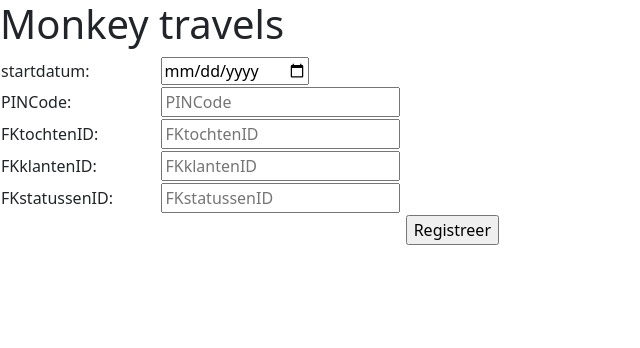
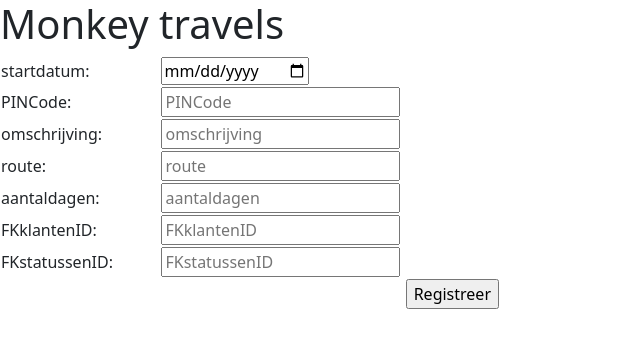
Before and after one commit to TheGamingBram/Project6DKTravels, a PHP site: page /boeking.php in a window 1280 px wide. Shown: the top 348 px of the page, without its empty margins (0-640 px from the left). Run offline with PHP 8.4, Linux system fonts and the light colour scheme; some libraries are stand-ins or nearby versions.

Commit message:
toevoegen boekingen

```diff
--- a/boeking.php
+++ b/boeking.php
@@ -21,8 +21,16 @@
                             <td><input type="text" placeholder="PINCode" name="PINCode" required></td>
                         </tr>
                         <tr>
-                            <td>FKtochtenID:</td>
-                            <td><input type="text" placeholder="FKtochtenID" name="FKtochtenID" required></td>
+                            <td>omschrijving:</td>
+                            <td><input type="text" placeholder="omschrijving" name="Omschrijving" required></td>
+                        </tr>
+                        <tr>
+                            <td>route:</td>
+                            <td><input type="text" placeholder="route" name="Route" required></td>
+                        </tr>
+                        <tr>
+                            <td>aantaldagen:</td>
+                            <td><input type="text" placeholder="aantaldagen" name="Aantaldagen" required></td>
                         </tr>
                         <tr>
                             <td>FKklantenID:</td>
@@ -42,13 +50,28 @@
         <?php
             if(isset($_POST['toevoegen'])){
 
+                $sql = "INSERT INTO `tochten`(`Omschrijving`, `Route`, `Aantaldagen`) VALUES (?,?,?)";
+                if($stmt = mysqli_prepare($link, $sql)){
+                    mysqli_stmt_bind_param($stmt, "sss", $param_Omschrijving, $param_Route, $param_Aantaldagen);
+
+                    $param_Omschrijving = $_POST['Omschrijving'];
+                    $param_Route = $_POST['Route'];
+                    $param_Aantaldagen = $_POST['Aantaldagen'];
+
+                    mysqli_stmt_execute($stmt);
+                }
+                $result_tochten = mysqli_query($link, "SELECT ID FROM `tochten` WHERE Omschrijving = '".$param_Omschrijving."';");
+
+                while ($row = mysqli_fetch_assoc($result_tochten)){
+                    $param_FKtochtenID = $row["ID"];
+                }
+
                 $sql = "INSERT INTO `boekingen`(`Startdatum`, `PINCode`, `FKtochtenID`, `FKklantenID`, `FKstatussenID`) VALUES (?,?,?,?,?)";
                 if($stmt = mysqli_prepare($link, $sql)){
                     mysqli_stmt_bind_param($stmt, "sssss", $param_startdatum, $param_PINCode, $param_FKtochtenID, $param_FKklantenID, $param_FKstatussenID);
 
                     $param_startdatum = $_POST['startdatum'];
                     $param_PINCode = $_POST['PINCode'];
-                    $param_FKtochtenID = $_POST['FKtochtenID'];
                     $param_FKklantenID = $_POST['FKklantenID'];
                     $param_FKstatussenID = $_POST['FKstatussenID'];
 
--- /dev/null
+++ b/boekingKlant.php
@@ -0,0 +1,3 @@
+<?php
+        include("./Assets/config.php"); //connection to database and some test functions
+        include("./Assets/header.php"); //insert to bootstrap and other java scripts
```
Also changed, not shown: boekingBeheer.php (added, +20 -0 lines).
